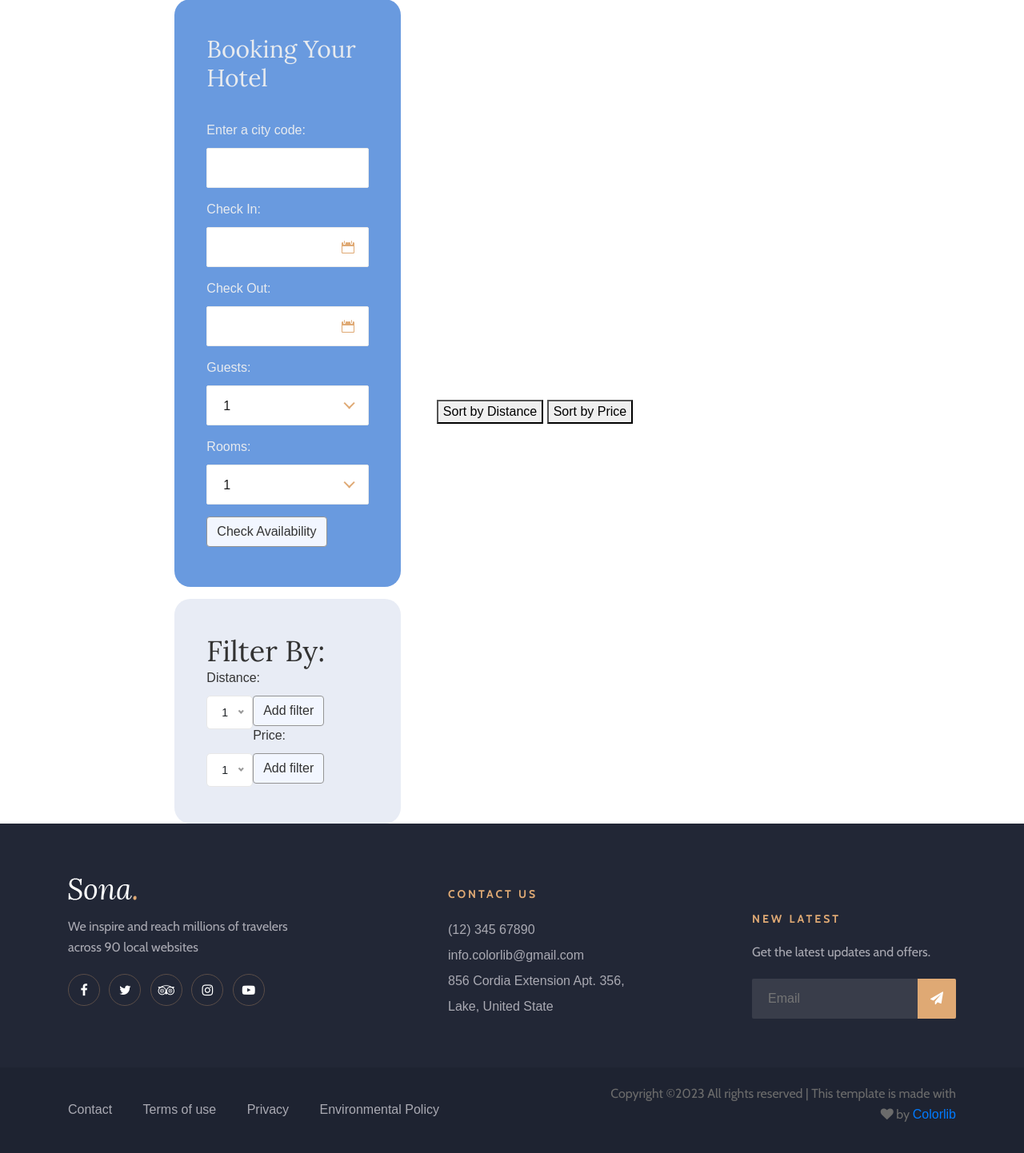
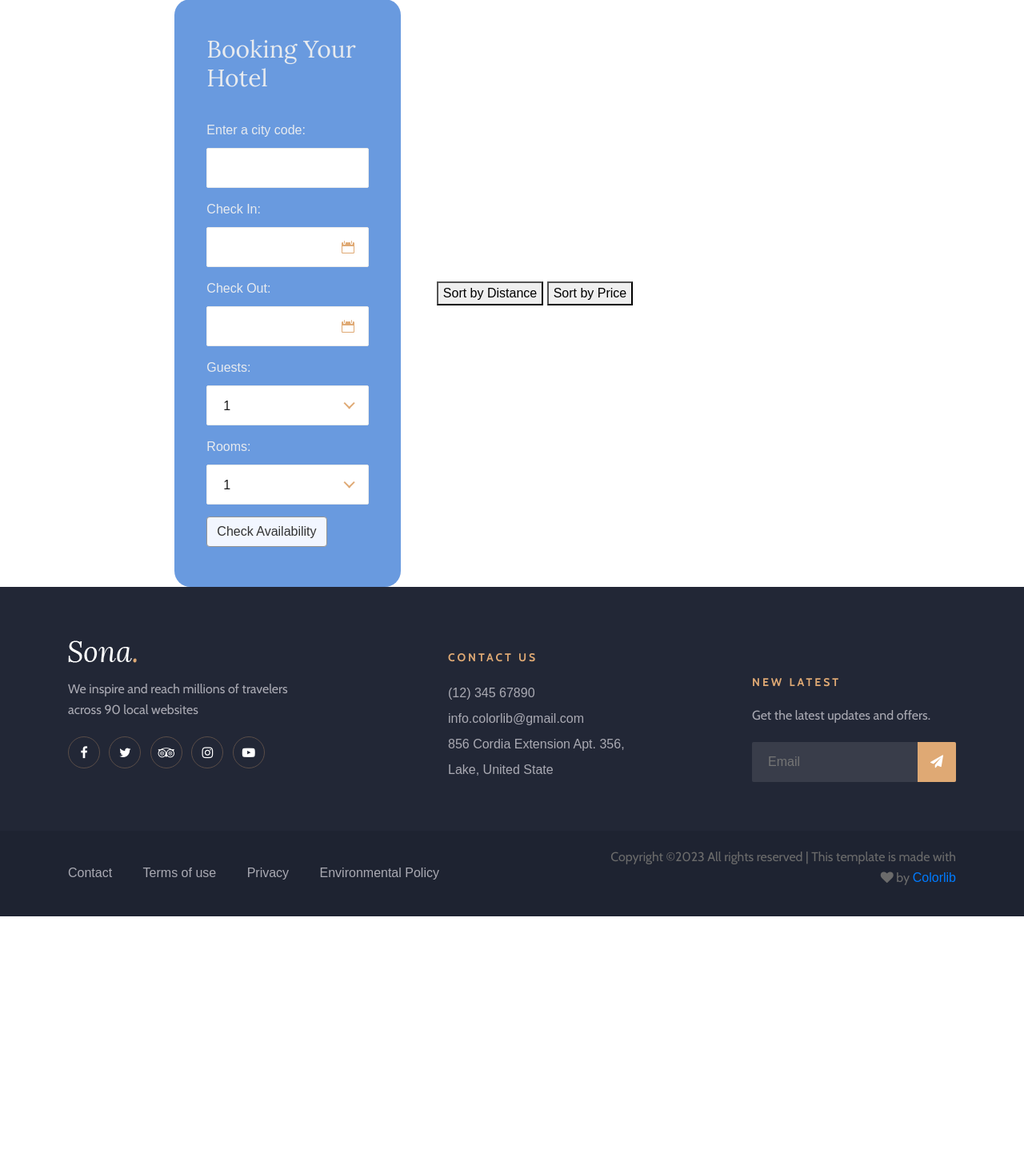
Before and after one commit to ekanshgupta123/SpartanSleep, a Flask app: a page that uses app/templates/hotel-search.html in a window 1280 px wide. Shown: the part 81-1523 px from the top of the page at 80% size. After the commit the page ends 1227 px from the top, so only its background shows below. Run offline with Flask 3, Linux system fonts and the light colour scheme; data that the repository does not hold is empty; some libraries are stand-ins or nearby versions.

Commit message:
delete filter and room name

```diff
--- a/app/templates/hotel-search.html
+++ b/app/templates/hotel-search.html
@@ -40,40 +40,6 @@
                     </div>
                     <button type="submit" class="btn btn-primary">Check Availability</button>
                 </form>
-        </div>
-        <div style="width: 95%;" class="filter-form">
-            <h3>Filter By: </h3>
-            <form action="/hotel-search" method="GET">
-                <!-- Hidden input fields to pass current search values -->
-                <input type="hidden" name="cityCode" value="{{ cityCode }}">
-                <input type="hidden" name="date-in" value="{{ checkIn }}">
-                <input type="hidden" name="date-out" value="{{ checkOut }}">
-                <input type="hidden" name="guests" value="{{ guests }}">
-                <input type="hidden" name="rooms" value="{{ rooms }}">
-                <!-- Filter by distance with current search values -->
-                <div class="select-option">
-                    <label for="guest">Distance:</label>
-                        <select class="guestInputBox" id="distance" name="distance">
-                            {% for i in range(1, 15) %}
-                                <option value="{{ i }}">{{ i }}</option>
-                            {% endfor %}
-                        </select>
-                </div>
-
-                <button type="submit" class="btn btn-primary">Add filter</button>
-            </form>
-            <form action="/hotel-search" method="GET">
-                <!-- City search -->
-                <div class="select-option">
-                    <label for="guest">Price:</label>
-                        <select class="guestInputBox" id="guest" name="distance">
-                            {% for i in range(1, 15) %}
-                                <option value="{{ i }}">{{ i }}</option>
-                            {% endfor %}
-                        </select>
-                </div>
-                <button type="submit" class="btn btn-primary">Add filter</button>
-            </form>
         </div>
     </div>
     <div class="col-lg-5">
--- a/app/templates/reservations.html
+++ b/app/templates/reservations.html
@@ -121,11 +121,7 @@
       </div>
     </div>
     <div class="booking-card-body">
-      <div class="booking-card-body-left">
-        <img src="https://via.placeholder.com/150" alt="Hotel Image">
-      </div>
       <div class="booking-card-body-right">
-        <h3>Room Name</h3>
         <p> Guests: {{user_booking[3]}}, Bedrooms: {{user_booking[4]}}</p>
         <p> Price: {{ user_booking[5] }}</p>
       </div>
```
